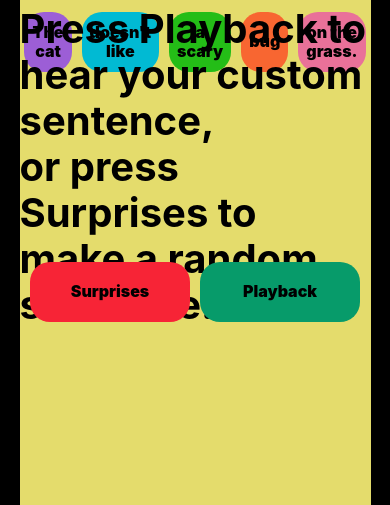
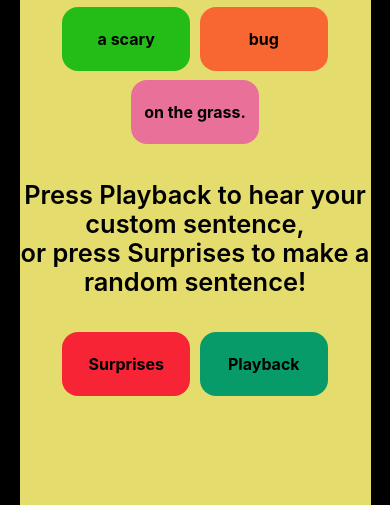
Before and after one commit to jasaj316/Assignment_1_Justin_Smith, a plain HTML site: page index.html in a window 390 px wide. Shown: the part 339-844 px from the top of the page. Drawn offline with Linux system fonts and the light colour scheme; a web font is replaced by a local one.

Commit message:
made the page responsive

```diff
--- a/css/main.css
+++ b/css/main.css
@@ -2,8 +2,13 @@
 /*import Inter, a good font*/
 @import url("https://rsms.me/inter/inter.css");
 
+html {
+  font-size: 16px;
+}
+
 body {
   /*background is black*/
+  font-family: "Inter", sans-serif;
   background-color: #000;
 }
 
@@ -11,30 +16,48 @@ main {
   /*yellow 'book'*/
   display: flex;
   flex-direction: column;
-  justify-content: center;
+  align-items: center;
+  width: 90%;
   height: 100vh;
-  width: 90%;
   margin: auto;
   background-color: rgb(228, 220, 108);
 }
 
 section {
+  flex: 1;
   display: flex;
+  align-items: flex-end;
+}
+
+section:nth-child(2),
+section:nth-child(3) {
+  flex: 0;
+}
+
+section:last-of-type {
+  align-items: flex-start;
+}
+
+/*  buttons collapse on screen width change */
+.option-buttons {
+  margin: 0 auto 0 auto;
+  display: flex;
+  flex-wrap: wrap;
   justify-content: center;
-  font-weight: bolder;
-  font-family: "Inter", sans-serif;
 }
+
 
 button {
   /*global button styles*/
   cursor: pointer;
-  margin: 5px;
+  margin: 0.3rem;
   border: 0;
-  border-radius: 20px;
+  border-radius: 1rem;
   font-weight: bolder;
   font-family: "Inter", sans-serif;
-  width: 160px;
-  height: 60px;
+  font-size: 1rem;
+  width: 8rem;
+  height: 4rem;
   outline: 0;
   border: solid 2px transparent;
 }
@@ -78,12 +101,17 @@ button:hover {
   height: 180px;
   align-items: center;
   justify-content: center;
-  font-size: 40px;
+}
+
+.text p {
+  font-size: calc(2vmin + 1.1rem);
+  font-weight: 600;
+  text-align: center;
 }
 
 /*title*/
 h1 {
-  margin: 10px;
+  margin: 0;
   font-size: 50px;
 }
 
```
Also changed, not shown: css/normalize.css.
